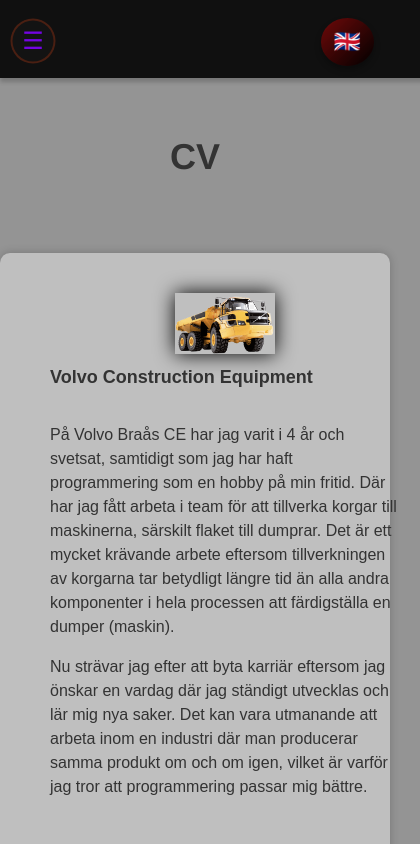
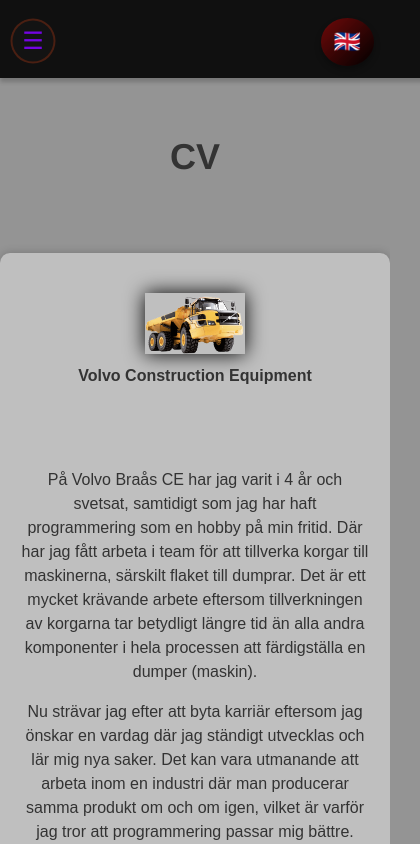
Before and after one commit to timborg-del/my-page, a React (Create React App) app: page /Cv in a window 390 px wide. Shown: the top 844 px of the page, 420 px wide, since content can reach past the window. Built offline with nearby package versions, Linux system fonts and the light colour scheme.

Commit message:
imgchange

```diff
--- a/src/components/css/NavigationMenu.css
+++ b/src/components/css/NavigationMenu.css
@@ -54,7 +54,7 @@
   border-radius: 8px;
   margin-right: 10px; /* Add margin to the right of the image for spacing */
 /* Cv.css */
-
+@media (min-width: 769px){
   .cv {
     background-color: #bfbfbf;
     padding: 20px;
@@ -112,29 +112,63 @@
   .cv-entry br {
     display: none;
   }
+}
+
 
 @media (max-width: 768px) {
 
-  .cv{
+  .cv {
+    display: inline-flex;
+    background-color: #bfbfbf;
+    padding: 20px;
+    border-radius: 10px;
+    box-shadow: 0 0 10px rgba(0, 0, 0, 0.2);
+    font-family: Arial, Helvetica, sans-serif;
+    font-size: 16px;
+    line-height: 1.5;
+    color: #333;
+    text-align: left;
+    max-width: 1200px;
+    margin: 0 auto;
     display: flex;
+    flex-direction: column;
+    align-items: center;
+  }
+
+  .cv-title {
     text-align: center;
-    margin: 0 auto;
+    font-size: 24px;
+    margin-bottom: 20px;
   }
   .cv-container {
-    display: flex;
-    margin: 0 auto;
-    text-align: center;
-    flex-direction: column;
+    display: block;
+    justify-content: space-between;
+    margin-top: 20px;
   }
 
   .cv-entry {
-    display:inline-block;
-    margin-right: 0 auto;
-    text-align: left;
-    width: 100%;
-    border: none;
-    background: none;
+    display:contents;
+    text-align: center;
+    justify-items: auto;
+    justify-self: center;
+    background-color: #d0d0d0;
+    border: 1px solid #ccc;
+    border-radius: 8px;
+    padding: 0px;
+    margin: 0 10px;
+    width: calc(100% - 50px);
+  }
+  .cv-image {
+    max-width: 100px;
+    background-color: none;
+    display: block;
+    margin: 0 auto 10px;
 
+  }
+  .cv-job-title{
+    display: flex;
+    justify-content: center;
+    margin-top: auto;
   }
 }
 
```
Lines whose indentation alone changed are shown as unchanged.
